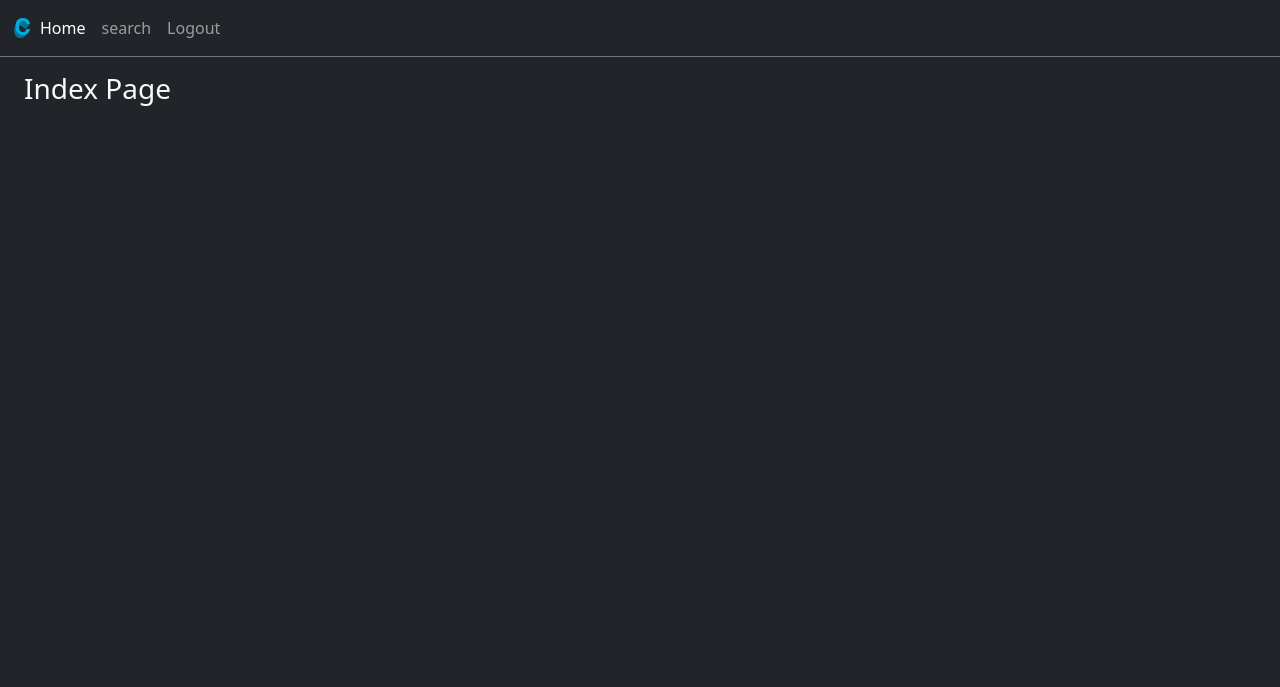
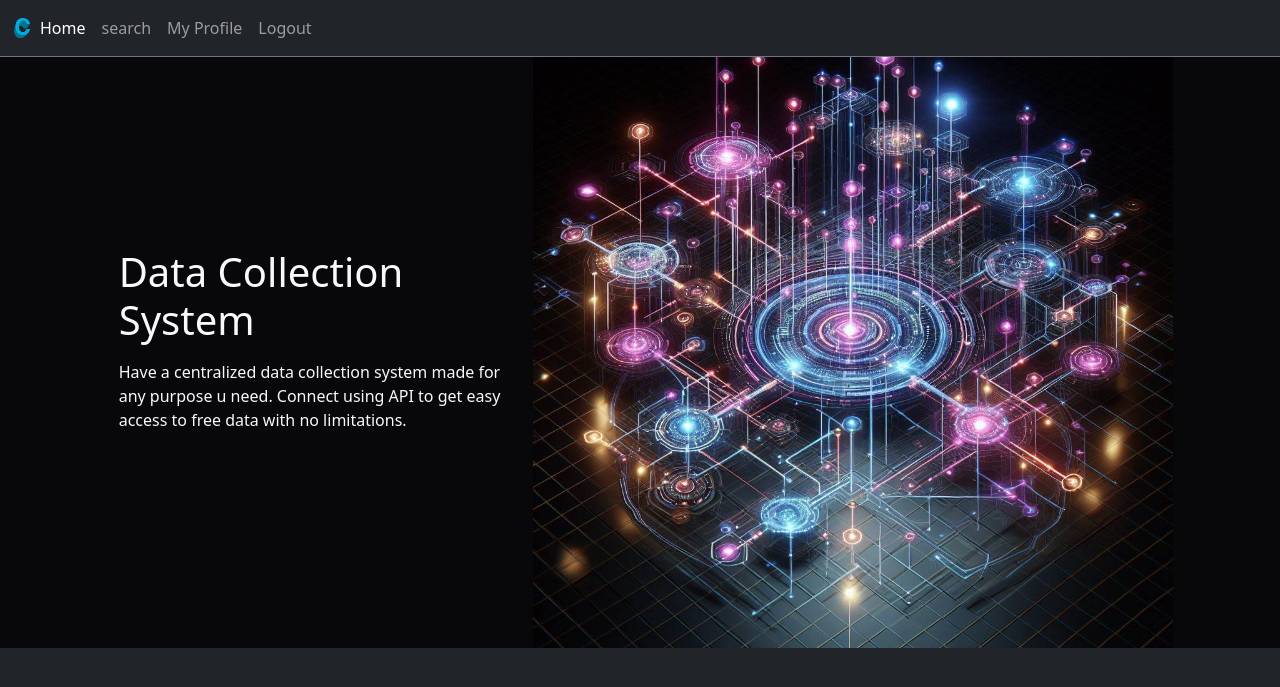
Before and after one commit to akalmannakarmi/u-data-hub, a Flask app: page / in a window 1280 px wide. Shown: the top 687 px of the page. Run offline with Flask 3, Linux system fonts and the light colour scheme; the visitor is signed in with stand-in values (Sample User, id 1); some libraries are stand-ins or nearby versions.

Commit message:
index header

```diff
--- a/appBasic/session.py
+++ b/appBasic/session.py
@@ -59,7 +59,7 @@ def login():
         return jsonify(result)
 
     if data['username']=="admin":
-        if data['password']=="1234":
+        if data['password']=="qwe":
             session['userId']=0
             return redirect('/')
         return render_template('basic/login.html', rData=data,error="Invalid username or password")
--- /dev/null
+++ b/static/css/index.css
@@ -0,0 +1,13 @@
+#header-text{
+	margin-top: auto;
+	margin-bottom: auto;
+}
+#header-img{
+	min-height: 600px;
+	background-image: url("/static/img/headerimg.jpeg");
+    background-size: cover;
+    background-position: center;
+}
+header{
+	background-color: rgb(8, 8, 10);
+}
--- a/templates/index.html
+++ b/templates/index.html
@@ -1,4 +1,7 @@
-{% extends '0Base.html' %} {% block head %}{% endblock %}
+{% extends '0Base.html' %}
+{% block head %}
+	<link rel="stylesheet" href="{{ url_for('static',filename='css/index.css') }}">
+{% endblock %}
 {% block title %} Universal Data Hub {% endblock %}
 {% block navBar %}
 
@@ -18,6 +21,15 @@
                 <li class="nav-item">
                     <a class="nav-link" href="/search">search</a>
                 </li>
+                {% if session["userId"] == 0 %}
+                <li class="nav-item">
+                    <a class="nav-link" href="/admin/panel">panel</a>
+                </li>
+                {% else %}
+                <li class="nav-item">
+                    <a class="nav-link" href="/myProfile">My Profile</a>
+                </li>
+                {% endif %}
                 <li class="nav-item">
                     <a class="nav-link" href="/logout">Logout</a>
                 </li>
@@ -27,7 +39,15 @@
 </nav>
 
 {% endblock %} {% block body %}
-<div class="mt-5 p-4">
-    <h3>Index Page</h3>
-</div>{% endblock %}
+<header class="container-fluid mt-5">
+	<div class="row my-5 justify-content-center">
+		<div class="col-lg-4 col-md-4 py-5" id="header-text">
+			<h1>Data Collection System</h1>
+			<p class="mt-3">Have a centralized data collection system made for any purpose u need. Connect
+				using API to get easy access to free data with no limitations.</p>
+		</div>
+		<div class="col-xl-6 col-lg-6 col-md-8" id="header-img">
+		</div>
+	</div>
+</header>{% endblock %}
 {% block foot %}{% endblock %}
```
Also changed, not shown: static/img/headerimg.jpeg (added).
